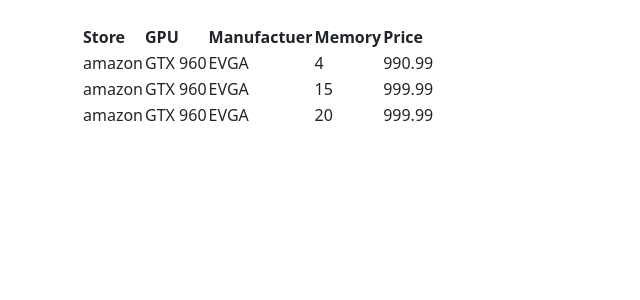
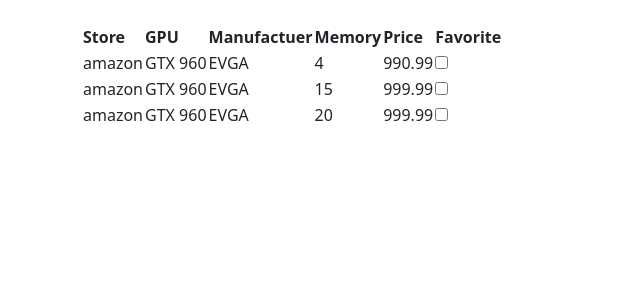
Before and after one commit to Kyurre/GPYou, a Flask app: page /search in a window 1280 px wide. Shown: the part 56-356 px from the top of the page, without its empty margins (0-640 px from the left). Run offline with Flask 2, Linux system fonts and the light colour scheme.

Commit message:
Added Checkboxes to favorite, in search results tab
Added line 28 and line 38, Creates a favorites tab in header and then iterates a check box with id favorite to end of each

```diff
--- a/WebServer_v0/website/templates/results.html
+++ b/WebServer_v0/website/templates/results.html
@@ -25,14 +25,17 @@
                     <th>Manufactuer</th>
                     <th>Memory</th>
                     <th>Price</th>
+                    <th>Favorite</th>
                 </tr>
             </thead>
 
                     {% for row in list %}
+
                     <tr>
                         {% for gpu in row %}
                             <td>{{ gpu }}</td>
                         {% endfor %}
+                        <td><input type = "checkbox" id = "Favorite"></td>
                     </tr>
                     {% endfor %}
 
```
